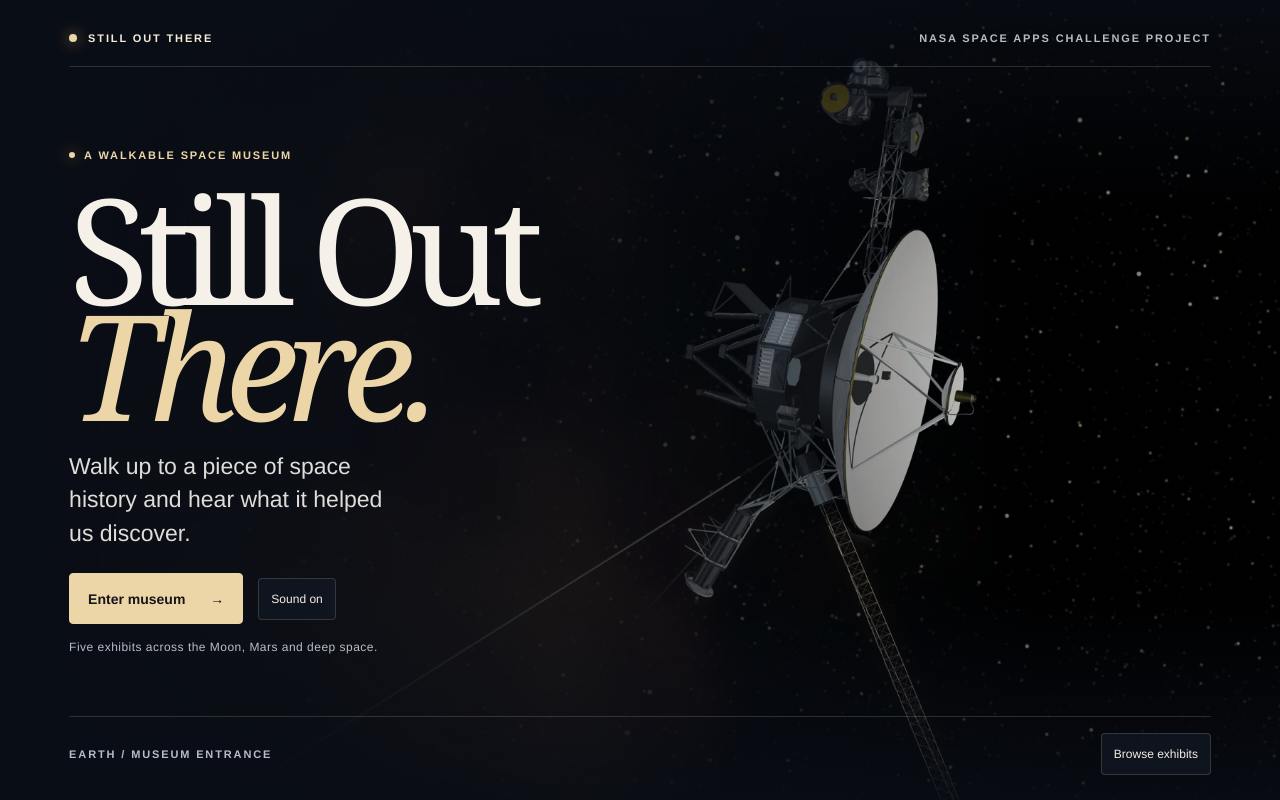
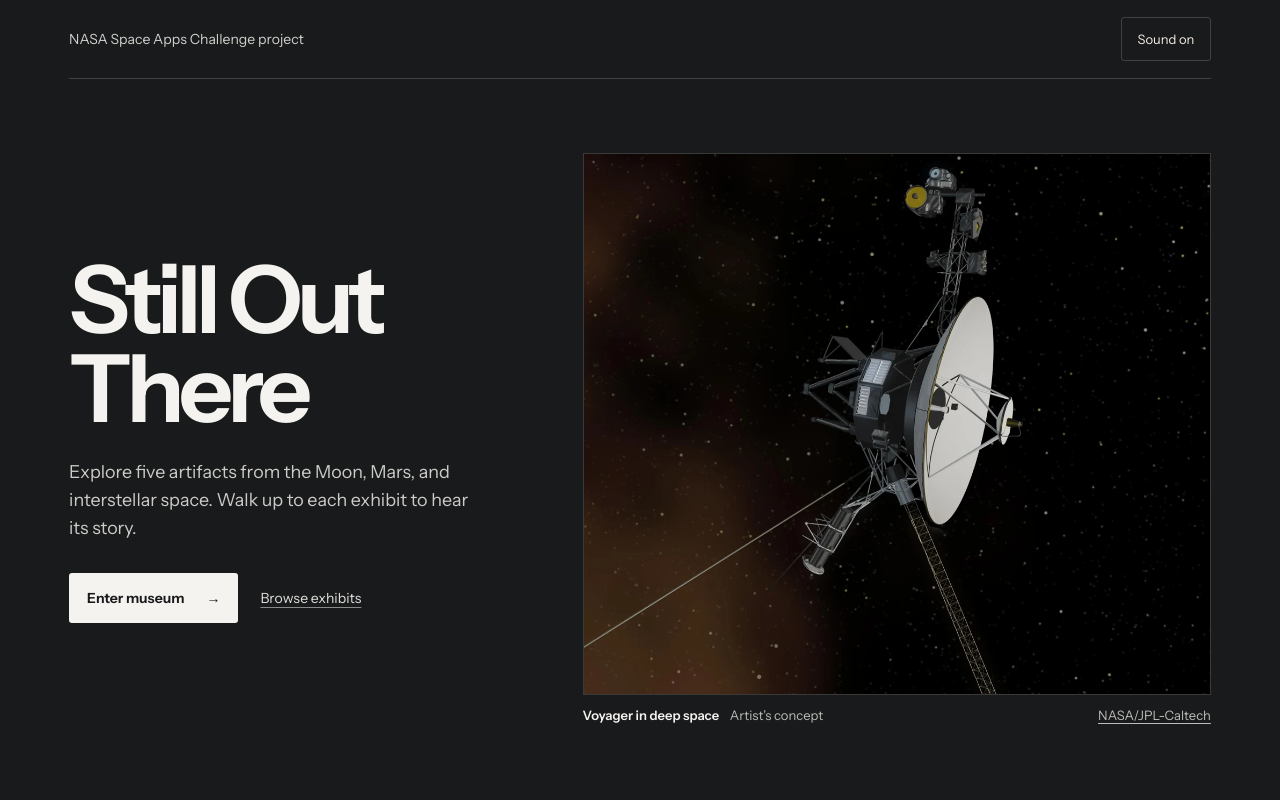
Before and after one commit to nandhancse/still-out-there, a website built with Vite: page index.html in a window 1280 px wide. Built offline with nearby package versions, Linux system fonts and the light colour scheme.

Commit message:
Redesign the entrance as a dark exhibition

```diff
--- a/index.html
+++ b/index.html
@@ -3,25 +3,38 @@
 <head>
   <meta charset="UTF-8">
   <meta name="viewport" content="width=device-width, initial-scale=1, viewport-fit=cover">
-  <meta name="theme-color" content="#0c1017">
+  <meta name="theme-color" content="#191a1b">
   <meta name="description" content="Walk through a virtual museum and hear five pieces of space history tell their stories.">
   <title>Still Out There | A Walk Through Space History</title>
 </head>
 <body>
   <div id="scene" aria-hidden="true"></div>
   <main id="lobby">
-    <header class="masthead"><span class="wordmark"><i></i> STILL OUT THERE</span><span class="edition">NASA SPACE APPS CHALLENGE PROJECT</span></header>
-    <div class="opening">
-      <span class="overline"><i></i> A WALKABLE SPACE MUSEUM</span>
-      <h1>Still Out<br><em>There.</em></h1>
-      <p>Walk up to a piece of space history and hear what it helped us discover.</p>
-      <div class="entrance-actions">
-        <button class="primary" id="enter"><span id="enter-label">Enter museum</span> <span aria-hidden="true">→</span></button>
+    <div class="lobby-inner">
+      <header class="lobby-header">
+        <span>NASA Space Apps Challenge project</span>
         <button class="quiet" id="intro-sound" aria-pressed="true">Sound on</button>
+      </header>
+      <div class="lobby-exhibition">
+        <div class="opening">
+          <h1>Still Out<br>There</h1>
+          <p>Explore five artifacts from the Moon, Mars, and interstellar space. Walk up to each exhibit to hear its story.</p>
+          <div class="entrance-actions">
+            <button class="primary" id="enter"><span id="enter-label">Enter museum</span> <span aria-hidden="true">→</span></button>
+            <button class="browse-button" id="open-exhibits">Browse exhibits</button>
+          </div>
+        </div>
+        <figure class="voyager-figure">
+          <div class="voyager-image">
+            <img src="./exhibits/entrance.webp" width="2000" height="1125" alt="A Voyager spacecraft with its white dish antenna facing a field of stars." fetchpriority="high">
+          </div>
+          <figcaption>
+            <span><strong>Voyager in deep space</strong> <span class="image-type">Artist’s concept</span></span>
+            <a href="https://science.nasa.gov/image-detail/pia17462/" target="_blank" rel="noreferrer">NASA/JPL-Caltech</a>
+          </figcaption>
+        </figure>
       </div>
-      <p class="entry-note">Five exhibits across the Moon, Mars and deep space.</p>
     </div>
-    <footer class="lobby-footer"><span id="location-label">EARTH / MUSEUM ENTRANCE</span><button class="quiet" id="open-exhibits">Browse exhibits</button></footer>
   </main>
   <section id="walk" aria-label="Museum controls" hidden>
     <header class="tour-header"><button class="quiet" id="back">Entrance</button><span id="visited-count">0 / 5 explored</span><div><button class="quiet" id="tour-sound" aria-pressed="true">Sound on</button><button class="quiet" id="tour-exhibits">Exhibits</button></div></header>
--- /dev/null
+++ b/public/fonts/OFL-Instrument-Sans.txt
@@ -0,0 +1,93 @@
+Copyright 2022 The Instrument Sans Project Authors (https://github.com/Instrument/instrument-sans) InstrumentSans-Italic[wdth,wght].ttf: Copyright 2022 The Instrument Sans Project Authors (https://github.com/Instrument/instrument-sans)
+
+This Font Software is licensed under the SIL Open Font License, Version 1.1.
+This license is copied below, and is also available with a FAQ at:
+http://scripts.sil.org/OFL
+
+
+-----------------------------------------------------------
+SIL OPEN FONT LICENSE Version 1.1 - 26 February 2007
+-----------------------------------------------------------
+
+PREAMBLE
+The goals of the Open Font License (OFL) are to stimulate worldwide
+development of collaborative font projects, to support the font creation
+efforts of academic and linguistic communities, and to provide a free and
+open framework in which fonts may be shared and improved in partnership
+with others.
+
+The OFL allows the licensed fonts to be used, studied, modified and
+redistributed freely as long as they are not sold by themselves. The
+fonts, including any derivative works, can be bundled, embedded,
+redistributed and/or sold with any software provided that any reserved
+names are not used by derivative works. The fonts and derivatives,
+however, cannot be released under any other type of license. The
+requirement for fonts to remain under this license does not apply
+to any document created using the fonts or their derivatives.
+
+DEFINITIONS
+"Font Software" refers to the set of files released by the Copyright
+Holder(s) under this license and clearly marked as such. This may
+include source files, build scripts and documentation.
+
+"Reserved Font Name" refers to any names specified as such after the
+copyright statement(s).
+
+"Original Version" refers to the collection of Font Software components as
+distributed by the Copyright Holder(s).
+
+"Modified Version" refers to any derivative made by adding to, deleting,
+or substituting -- in part or in whole -- any of the components of the
+Original Version, by changing formats or by porting the Font Software to a
+new environment.
+
+"Author" refers to any designer, engineer, programmer, technical
+writer or other person who contributed to the Font Software.
+
+PERMISSION & CONDITIONS
+Permission is hereby granted, free of charge, to any person obtaining
+a copy of the Font Software, to use, study, copy, merge, embed, modify,
+redistribute, and sell modified and unmodified copies of the Font
+Software, subject to the following conditions:
+
+1) Neither the Font Software nor any of its individual components,
+in Original or Modified Versions, may be sold by itself.
+
+2) Original or Modified Versions of the Font Software may be bundled,
+redistributed and/or sold with any software, provided that each copy
+contains the above copyright notice and this license. These can be
+included either as stand-alone text files, human-readable headers or
+in the appropriate machine-readable metadata fields within text or
+binary files as long as those fields can be easily viewed by the user.
+
+3) No Modified Version of the Font Software may use the Reserved Font
+Name(s) unless explicit written permission is granted by the corresponding
+Copyright Holder. This restriction only applies to the primary font name as
+presented to the users.
+
+4) The name(s) of the Copyright Holder(s) or the Author(s) of the Font
+Software shall not be used to promote, endorse or advertise any
+Modified Version, except to acknowledge the contribution(s) of the
+Copyright Holder(s) and the Author(s) or with their explicit written
+permission.
+
+5) The Font Software, modified or unmodified, in part or in whole,
+must be distributed entirely under this license, and must not be
+distributed under any other license. The requirement for fonts to
+remain under this license does not apply to any document created
+using the Font Software.
+
+TERMINATION
+This license becomes null and void if any of the above conditions are
+not met.
+
+DISCLAIMER
+THE FONT SOFTWARE IS PROVIDED "AS IS", WITHOUT WARRANTY OF ANY KIND,
+EXPRESS OR IMPLIED, INCLUDING BUT NOT LIMITED TO ANY WARRANTIES OF
+MERCHANTABILITY, FITNESS FOR A PARTICULAR PURPOSE AND NONINFRINGEMENT
+OF COPYRIGHT, PATENT, TRADEMARK, OR OTHER RIGHT. IN NO EVENT SHALL THE
+COPYRIGHT HOLDER BE LIABLE FOR ANY CLAIM, DAMAGES OR OTHER LIABILITY,
+INCLUDING ANY GENERAL, SPECIAL, INDIRECT, INCIDENTAL, OR CONSEQUENTIAL
+DAMAGES, WHETHER IN AN ACTION OF CONTRACT, TORT OR OTHERWISE, ARISING
+FROM, OUT OF THE USE OR INABILITY TO USE THE FONT SOFTWARE OR FROM
+OTHER DEALINGS IN THE FONT SOFTWARE.
--- a/src/style.css
+++ b/src/style.css
@@ -1,36 +1,135 @@
-:root{font-family:"Helvetica Neue",Arial,sans-serif;color:#f5f1e9;background:#0b1018;font-synthesis:none;--cream:#ecd6a8;--muted:#b5bdc8;--line:#e9e5d52a}
+@font-face {
+  font-family: "Instrument Sans";
+  src: url('/fonts/instrument-sans.woff2') format('woff2');
+  font-weight: 400 700;
+  font-display: swap;
+}
+:root{font-family:"Instrument Sans","Helvetica Neue",Arial,sans-serif;color:#f4f3ef;background:#191a1b;font-synthesis:none;--cream:#ecd6a8;--muted:#bababa;--line:#ffffff2b}
 *,*::before,*::after{box-sizing:border-box}
 [hidden]{display:none!important}
 body{margin:0;overflow:hidden}
 button,a{font:inherit}
 button{cursor:pointer}
-button:focus-visible,a:focus-visible{outline:2px solid #fcdda3;outline-offset:5px}
-#scene{position:fixed;inset:0;background:#111925 url('../public/exhibits/entrance.webp') center / cover}
+button:focus-visible,a:focus-visible{outline:2px solid #f2d9a5;outline-offset:4px}
+#scene{position:fixed;inset:0;background:#17191d}
 #scene canvas{display:block;width:100%;height:100%;touch-action:none}
 #lobby,#walk{position:fixed;inset:0}
-#lobby{display:flex;flex-direction:column;justify-content:center;padding:clamp(22px,5.4vw,90px);isolation:isolate;overflow:auto}
-#lobby::before{content:"";position:fixed;inset:0;z-index:-1;background:linear-gradient(90deg,#090d15 0%,#090d15ee 24%,#090d15a2 49%,#090d1507 81%),linear-gradient(0deg,#090d15db,transparent 26%,transparent 73%,#090d15c9)}
-.masthead,.lobby-footer{position:absolute;left:clamp(22px,5.4vw,90px);right:clamp(22px,5.4vw,90px);display:flex;align-items:center;justify-content:space-between;gap:16px}
-.masthead{top:32px;padding-bottom:22px;border-bottom:1px solid var(--line)}
-.lobby-footer{bottom:25px;padding-top:16px;border-top:1px solid var(--line)}
-.wordmark,.edition,.overline,#location-label,#visited-count{font-size:11px;letter-spacing:.17em;font-weight:700;color:var(--muted)}
-.wordmark{color:#f5ebd6;display:flex;align-items:center;gap:11px}
-.wordmark i,.overline i{display:inline-block;width:8px;height:8px;background:var(--cream);border-radius:50%;box-shadow:0 0 15px #ffc96fb0}
-.overline{color:var(--cream);display:inline-flex;align-items:center;gap:9px}
-.overline i{width:6px;height:6px}
-.opening{max-width:670px;padding-block:80px}
-h1,h2{font-family:Georgia,serif;font-weight:400}
-.opening h1{font-size:clamp(72px,11.5vw,175px);line-height:.79;letter-spacing:-.075em;margin:28px 0 28px}
-.opening h1 em{font-weight:400;color:var(--cream)}
-.opening p{color:#deddd9;font-size:clamp(16px,2vw,23px);line-height:1.45;max-width:340px;margin:0 0 23px}
-.entrance-actions{display:flex;align-items:center;gap:15px;flex-wrap:wrap}
-.primary,.quiet{border-radius:4px;min-height:42px}
-.primary{background:var(--cream);border:1px solid var(--cream);color:#17141a;display:inline-flex;justify-content:space-between;align-items:center;gap:25px;font-size:14px;font-weight:750;padding:0 18px;min-height:51px}
-.primary:hover{background:#ffe8bb}
-.primary:disabled{cursor:progress;opacity:.8}
+#lobby {
+  overflow-y: auto;
+  background: #191a1b;
+  padding: 0 clamp(22px, 5.4vw, 88px);
+}
+.lobby-inner {
+  max-width: 1440px;
+  min-height: 100%;
+  margin-inline: auto;
+  display: flex;
+  flex-direction: column;
+}
+.lobby-header {
+  display: flex;
+  align-items: center;
+  justify-content: space-between;
+  gap: 18px;
+  padding: 17px 0;
+  border-bottom: 1px solid var(--line);
+  color: #d1d0cd;
+  font-size: 14px;
+}
+.lobby-header .quiet {
+  flex: none;
+  min-height: 44px;
+  min-width: 90px;
+  background: transparent;
+  font-size: 13px;
+}
+.lobby-header .quiet:hover { background: #ffffff12; }
+.lobby-exhibition {
+  display: grid;
+  flex: 1;
+  grid-template-columns: minmax(0, .82fr) minmax(0, 1.18fr);
+  align-items: center;
+  gap: clamp(36px, 6vw, 102px);
+  padding-block: clamp(36px, 5vh, 76px);
+}
+.opening h1 {
+  margin: 0 0 25px;
+  font-size: clamp(65px, 7.35vw, 120px);
+  font-weight: 650;
+  line-height: .94;
+  letter-spacing: -.058em;
+}
+.opening p {
+  max-width: 34ch;
+  margin: 0 0 31px;
+  color: #cccbc8;
+  font-size: clamp(16px, 1.4vw, 20px);
+  line-height: 1.55;
+}
+.entrance-actions { display: flex; flex-wrap: wrap; align-items: center; gap: 12px 22px; }
+.primary,.quiet { border-radius: 3px; min-height: 42px; }
+.primary {
+  display: inline-flex;
+  align-items: center;
+  gap: 22px;
+  min-height: 50px;
+  padding: 0 17px;
+  border: 1px solid transparent;
+  background: #f4f3ef;
+  color: #191a1b;
+  font-size: 14px;
+  font-weight: 650;
+}
+.primary:hover { background: #deddd7; }
+.primary:disabled { cursor: progress; opacity: .8; }
+.browse-button {
+  min-height: 44px;
+  padding: 0;
+  border: 0;
+  background: transparent;
+  color: #e2e0dc;
+  font-size: 14px;
+  text-decoration: underline;
+  text-decoration-color: #888988;
+  text-underline-offset: 4px;
+}
+.browse-button:hover { text-decoration-color: currentColor; }
+.voyager-figure { min-width: 0; margin: 0; }
+.voyager-image {
+  aspect-ratio: 1.16;
+  max-height: min(660px, 69svh);
+  overflow: hidden;
+  border: 1px solid var(--line);
+  background: #111;
+}
+.voyager-image img {
+  display: block;
+  width: 100%;
+  height: 100%;
+  object-fit: cover;
+  object-position: 82% 50%;
+  transform: scale(1.12);
+  transform-origin: 62% 48%;
+}
+.voyager-figure figcaption {
+  display: flex;
+  flex-wrap: wrap;
+  justify-content: space-between;
+  align-items: baseline;
+  gap: 5px 16px;
+  padding: 11px 0 0;
+  color: #bcbcb8;
+  font-size: 13px;
+  line-height: 1.5;
+}
+.voyager-figure strong { color: #f4f3ef; font-weight: 600; }
+.image-type { display: inline-block; margin-inline-start: 8px; }
+.voyager-figure a { color: inherit; text-underline-offset: 3px; }
+.voyager-figure a:hover { color: #fff; }
+.overline,#visited-count{font-size:12px;font-weight:600;color:var(--muted)}
+h2{font-weight:600}
 .quiet{border:1px solid var(--line);color:#f4eee4;background:#111722d9;padding:0 12px;font-size:12px}
 .quiet:hover{background:#313b48}
-.opening .entry-note{font-size:12px;letter-spacing:.04em;color:#b7bec8;margin:15px 0 0}
 #walk{pointer-events:none}
 #walk button{pointer-events:auto}
 .tour-header{position:absolute;inset:18px 20px auto;display:flex;gap:10px;align-items:center;justify-content:space-between}
@@ -69,6 +168,13 @@ dialog::backdrop{background:#060a12b3}
 .directory-item{height:auto;min-height:56px;display:grid;grid-template-columns:54px 1fr auto;align-items:center;text-align:left;gap:10px;padding:5px 9px}
 .directory-item img{width:50px;height:42px;object-fit:contain}
 .directory-detail{color:var(--muted);font-size:10px;margin-top:4px;display:block}
+@media (min-width: 781px) and (max-height: 520px) {
+  .lobby-header { padding-block: 8px; }
+  .lobby-exhibition { padding-block: 22px; }
+  .opening h1 { font-size: clamp(46px, 6vw, 68px); margin-bottom: 16px; }
+  .opening p { margin-bottom: 18px; }
+  .voyager-image { max-height: 58svh; }
+}
 @media(pointer:coarse){
  .touch-controls{position:absolute;bottom:14px;left:15px;display:grid;grid-template-columns:repeat(3,45px);grid-template-rows:repeat(2,45px);gap:4px}
  .touch-controls button{touch-action:none;user-select:none;border:1px solid #ffffff39;background:#101720db;border-radius:5px;color:#fff;font-size:18px}
@@ -77,15 +183,17 @@ dialog::backdrop{background:#060a12b3}
  .control-hint{left:auto;right:12px;bottom:18px}
  #story{bottom:116px;max-height:48dvh}
 }
+@media (max-width: 780px) {
+  .lobby-header { padding-block: 10px; font-size: 13px; }
+  .lobby-exhibition { grid-template-columns: minmax(0, 1fr); align-content: start; gap: 30px; padding-block: 44px 24px; }
+  .opening h1 { font-size: clamp(54px, 12vw, 84px); margin-bottom: 17px; }
+  .opening p { margin-bottom: 22px; }
+  .voyager-image { aspect-ratio: 1.3; max-height: 510px; }
+}
 @media(max-width:600px){
- .opening h1{font-size:clamp(70px,18vw,100px)}
- .masthead{top:22px}.edition{max-width:120px;text-align:right;font-size:9px;line-height:1.4}
- #lobby::before{background:linear-gradient(90deg,#090d15ed,#090d1588 68%,#090d152c),linear-gradient(0deg,#090d15,transparent 35%,transparent 80%,#090d15)}
  .tour-header{inset:10px 10px auto}.tour-header .quiet{padding:0 8px}.tour-header>div{gap:4px}#visited-count{font-size:9px;letter-spacing:.03em;padding:7px 5px}
  #story{right:10px;width:calc(100% - 20px);padding:12px}
- .lobby-footer{bottom:15px}
 }
-@media(max-height:550px){.opening h1{font-size:65px;margin:16px 0}.opening p{font-size:15px;margin-bottom:12px}.opening{padding-block:85px}.masthead{top:12px;padding-bottom:9px}.lobby-footer{bottom:10px;padding-top:8px}}
 @media(prefers-reduced-motion:reduce){.experiment .wave,.experiment .pulse{animation:none}}
 #scene canvas{opacity:0;transition:opacity .45s}
 #scene.inside canvas{opacity:1}
```
Also changed, not shown: public/fonts/instrument-sans.woff2 (added).
